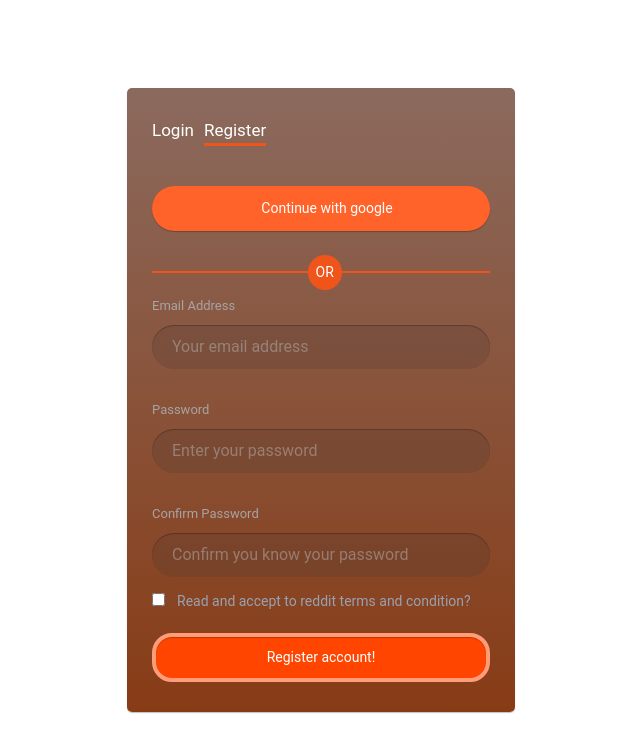
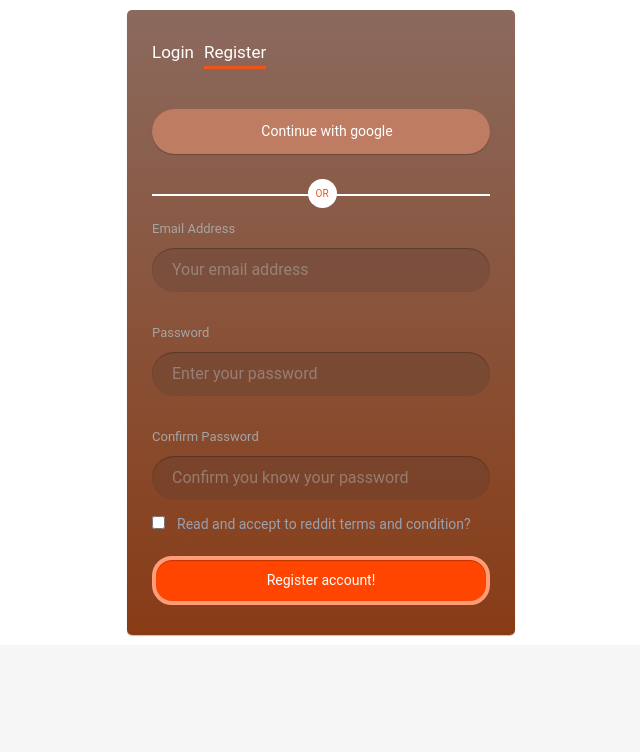
Before and after one commit to Nelson19so/Reddit_clone, a React (Vite) app in the folder client/: page /signup in a window 1280 px wide. Shown: the top 752 px of the page, without its empty margins (319-959 px from the left). Built offline with nearby package versions, Linux system fonts and the light colour scheme; no server answers.

Commit message:
updated the error display for the auth and the divider for google auth and manual details auth

```diff
--- a/client/src/assets/css/main.css
+++ b/client/src/assets/css/main.css
@@ -615,6 +615,11 @@ form textarea {
 .container-auth-page_ {
   background-color: #fff;
 }
+@media only screen and (min-width: 768px) {
+  .container-auth-page_ {
+    padding: 10px 0;
+  }
+}
 .container-auth-page_ .container-items-auth {
   background: linear-gradient(rgba(100, 56, 40, 0.75), rgba(129, 49, 9, 0.95));
   box-shadow: 0 1px 1px rgba(0, 0, 0, 0.25);
@@ -644,15 +649,15 @@ form textarea {
 .container-auth-page_ .container-items-auth .container_divider {
   text-align: center;
   position: relative;
-  border: 1px solid #ef541b;
+  border: 1px solid #fff;
 }
 .container-auth-page_ .container-items-auth .container_divider span {
   position: absolute;
-  top: -17px;
+  top: -16px;
   left: 46%;
-  color: #fff;
-  background-color: #ef541b;
-  font-size: 14px;
+  color: #ef541b;
+  background-color: white;
+  font-size: 10px;
   padding: 7px 8px;
   border-radius: 100px;
 }
@@ -663,7 +668,7 @@ form textarea {
   color: white;
   font-size: 14px;
   text-align: center;
-  background-color: #ff632a;
+  background-color: #be7c63;
   cursor: pointer;
   animation: 1s ease-in-out;
   transition: 1s;
@@ -674,7 +679,12 @@ form textarea {
   background-color: rgba(253, 148, 110, 0.8352941176);
 }
 .container-auth-page_ .container-items-auth .auth-error {
-  color: #ff4400;
+  color: #ff3737;
+  padding: 2px 4px;
+  width: 100%;
+  display: block;
+  font-size: 12px;
+  border-radius: 4px;
 }
 .container-auth-page_ .container-items-auth label {
   color: rgb(166, 164, 164);
--- a/client/src/assets/scss/pages/_auth.scss
+++ b/client/src/assets/scss/pages/_auth.scss
@@ -1,5 +1,9 @@
 .container-auth-page_ {
   background-color: #fff;
+
+  @media only screen and (min-width: 768px) {
+    padding: 10px 0;
+  }
 
   .container-items-auth {
     background: linear-gradient(
@@ -33,15 +37,18 @@
     .container_divider {
       text-align: center;
       position: relative;
-      border: 1px solid #ef541b;
+      // border: 1px solid #ef541b;
+      border: 1px solid #fff;
 
       span {
         position: absolute;
-        top: -17px;
+        top: -16px;
         left: 46%;
-        color: #fff;
-        background-color: #ef541b;
-        font-size: 14px;
+        // color: #fff;
+        color: #ef541b;
+        // background-color: #ef541b;
+        background-color: white;
+        font-size: 10px;
         padding: 7px 8px;
         border-radius: 100px;
       }
@@ -54,7 +61,7 @@
       color: #ffff;
       font-size: 14px;
       text-align: center;
-      background-color: #ff632a;
+      background-color: #be7c63;
       cursor: pointer;
       animation: 1s ease-in-out;
       transition: 1s;
@@ -67,7 +74,13 @@
     }
 
     .auth-error {
-      color: #ff4400;
+      color: #ff3737;
+      // background-color: white;
+      padding: 2px 4px;
+      width: 100%;
+      display: block;
+      font-size: 12px;
+      border-radius: 4px;
     }
 
     label {
--- a/client/src/pages/auth/Register.jsx
+++ b/client/src/pages/auth/Register.jsx
@@ -27,10 +27,11 @@ function Register() {
   }, []);
 
   const handleChange = (e) => {
-    setFormData({
-      ...formData,
-      [e.target.name]: e.target.value,
-    });
+    const { name, value } = e.target;
+    setFormData((prev) => ({
+      ...prev,
+      [name]: value,
+    }));
   };
 
   const handleSubmit = async (e) => {
@@ -87,7 +88,7 @@ function Register() {
         {success && <Message success={success} />}
       </div>
 
-      <div className="container-auth-page_ w-[100vw] h-[100vh]">
+      <div className="container-auth-page_ w-[100vw]">
         <div
           className="container-auth-page-padding_ h-[100%] w-[100%] flex justify-center"
           style={{ alignItems: "center" }}
```
Also changed, not shown: 2 other files (tests, documents, lock files or other folders).
